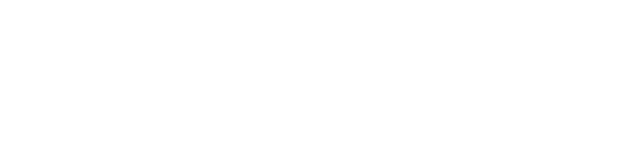
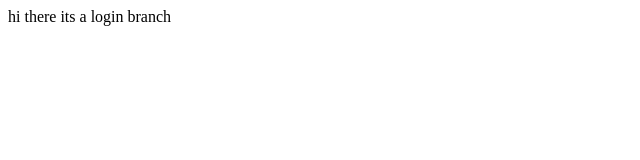
Before and after one commit to mehamzaharis/motor-cut-fr, a plain HTML site: page index.html in a window 1280 px wide. Shown: the whole page, without its empty margins (0-640 px from the left). Drawn offline with Linux system fonts and the light colour scheme.

```diff
--- a/index.html
+++ b/index.html
@@ -7,5 +7,6 @@
 </head>
 <body>
 
+    hi there its a login branch
 </body>
 </html>
```
